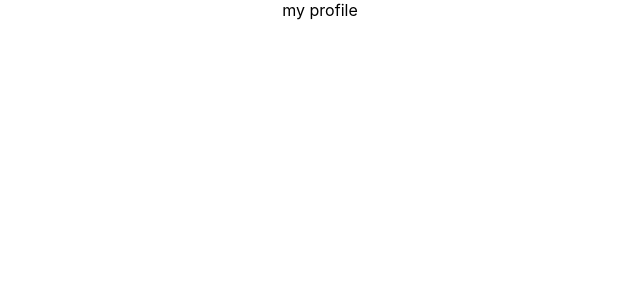
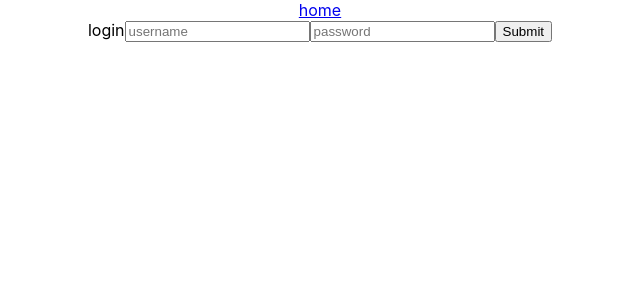
Before and after one commit to trevorong/hack-kitchen21, a React (Create React App) app: page /profile in a window 1280 px wide. Shown: the top 300 px of the page, without its empty margins (320-960 px from the left). Built offline with nearby package versions, Linux system fonts and the light colour scheme.

Commit message:
implement localstorage login

```diff
--- /dev/null
+++ b/src/Login.js
@@ -0,0 +1,32 @@
+import {useState} from 'react'
+
+export default function Login() {
+  const [hot_username_input, set_hot_username_input] = useState('');
+  const [hot_password_input, set_hot_password_input] = useState('');
+
+  const handleSubmit = (e) => {
+    e.preventDefault();
+
+    const hot_user = {
+      'username': hot_username_input,
+      'password': hot_password_input,
+    }
+    // console.log(hot_user);
+    localStorage.setItem('hack-kitchen-login', JSON.stringify(hot_user));
+    // console.log(localStorage.getItem('hack-kitchen-login'));
+  }
+
+  return (
+    <form onSubmit={(e)=>handleSubmit(e)}>
+      login
+      <input type='text' placeholder='username'
+        onChange={(event)=>set_hot_username_input(event.target.value)} value={hot_username_input}>
+      </input>
+      <input type='password' placeholder='password'
+        onChange={(event)=>set_hot_password_input(event.target.value)} value={hot_password_input}>
+      </input>
+
+      <input type='submit'></input>
+    </form>
+  )
+}
--- a/src/Profile.js
+++ b/src/Profile.js
@@ -1,6 +1,40 @@
+import {useState, useEffect} from 'react'
+import { useHistory } from 'react-router';
+import { Link } from 'react-router-dom';
+import Login from './Login'
 
 export default function Profile() {
-  return <div>
-    my profile
-  </div>
+  const [hot_username, set_hot_username] = useState('');
+  const history = useHistory();
+
+  useEffect(() => {
+    const hot_user = localStorage.getItem('hack-kitchen-login');
+    console.log(hot_user);
+    const hot_json = JSON.parse(hot_user);
+    console.log(hot_json);
+
+    if (hot_json && hot_json.username) {
+      set_hot_username(hot_user.username);
+    }
+  },[])
+
+  const hot_logout = () => {
+    set_hot_username('');
+    localStorage.removeItem('hack-kitchen-login');
+  }
+
+  return (
+    <div>
+      <Link to='/'>home</Link>
+      { hot_username !== '' ?
+        <div>
+          <button onClick={hot_logout}>sign out</button>
+          my profile
+          { hot_username }
+        </div>
+        :
+        <Login/>
+      }
+    </div>
+  );
 }
```
Also changed, not shown: src/Navbar.js (deleted).
